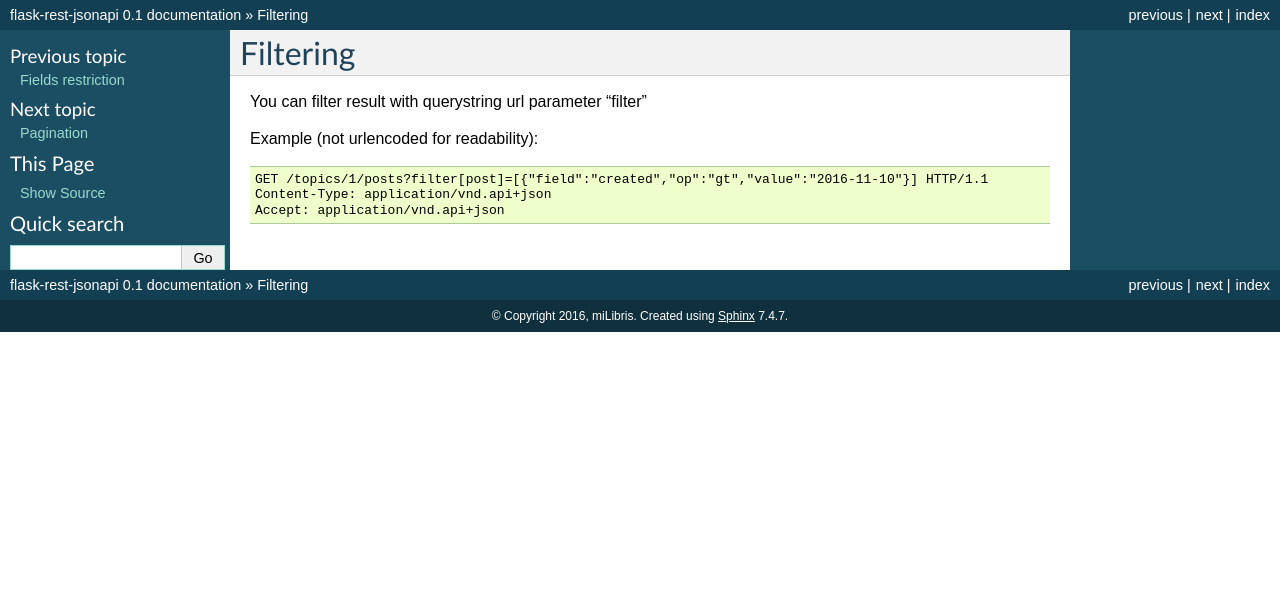
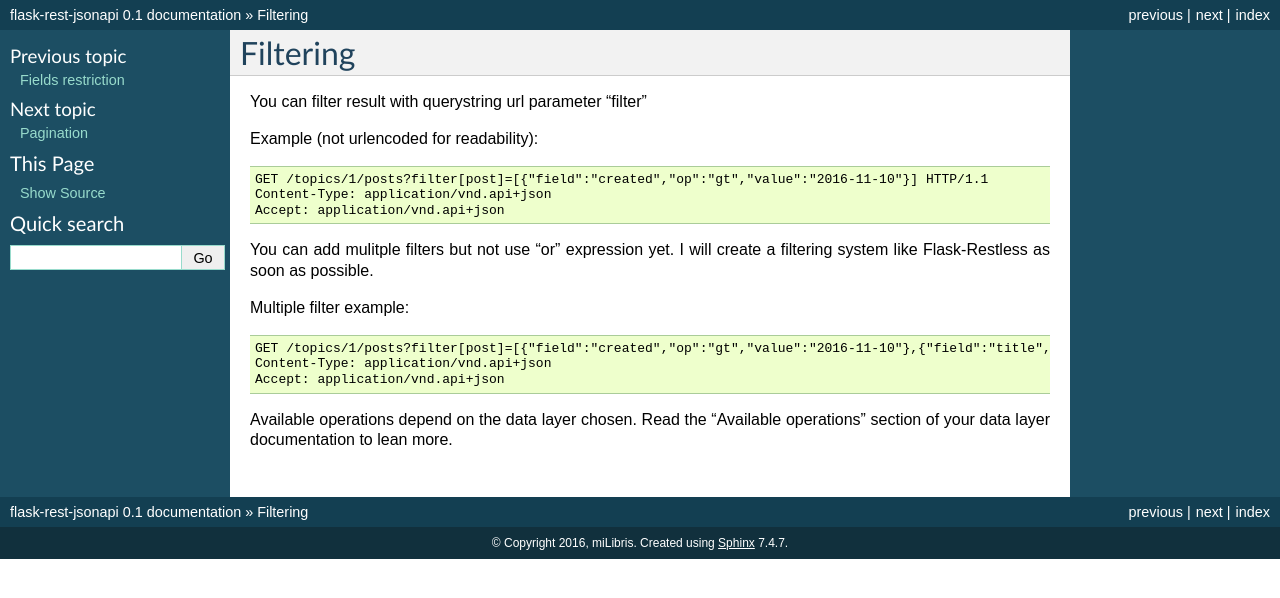
Before and after one commit to miLibris/flask-rest-jsonapi, a Sphinx documentation site: the page built from docs/filtering.rst, in a window 1280 px wide. Shown: the top 598 px of the page. Built offline with Sphinx 7.4.7, drawn with Linux system fonts in a browser that asks for light colours; pages that are not in the unit, such as notebooks, are missing from menus.

Commit message:
update doc

```diff
--- a/docs/filtering.rst
+++ b/docs/filtering.rst
@@ -8,3 +8,15 @@ Example (not urlencoded for readability)::
     GET /topics/1/posts?filter[post]=[{"field":"created","op":"gt","value":"2016-11-10"}] HTTP/1.1
     Content-Type: application/vnd.api+json
     Accept: application/vnd.api+json
+
+You can add mulitple filters but not use "or" expression yet. I will create a filtering system like Flask-Restless as soon
+as possible.
+
+Multiple filter example::
+
+    GET /topics/1/posts?filter[post]=[{"field":"created","op":"gt","value":"2016-11-10"},{"field":"title","op":"like","value":"%test%"}] HTTP/1.1
+    Content-Type: application/vnd.api+json
+    Accept: application/vnd.api+json
+
+Available operations depend on the data layer chosen. Read the "Available operations" section of your data layer documentation
+to lean more.
--- a/docs/index.rst
+++ b/docs/index.rst
@@ -71,7 +71,7 @@ Now you can try this:
     "Hello world"
 
 .. Note::
-   All code examples in this tutorial are based on classic blog example with topic, post and comment.
+   All code examples in this tutorial are based on classic blog example with topic and post.
 
 
 Contents
@@ -88,6 +88,7 @@ Contents
    fields_restriction
    filtering
    pagination
+   routing
    full_example
 
 
```
Also changed, not shown: docs/data_layer.rst (+12 -0 lines).
